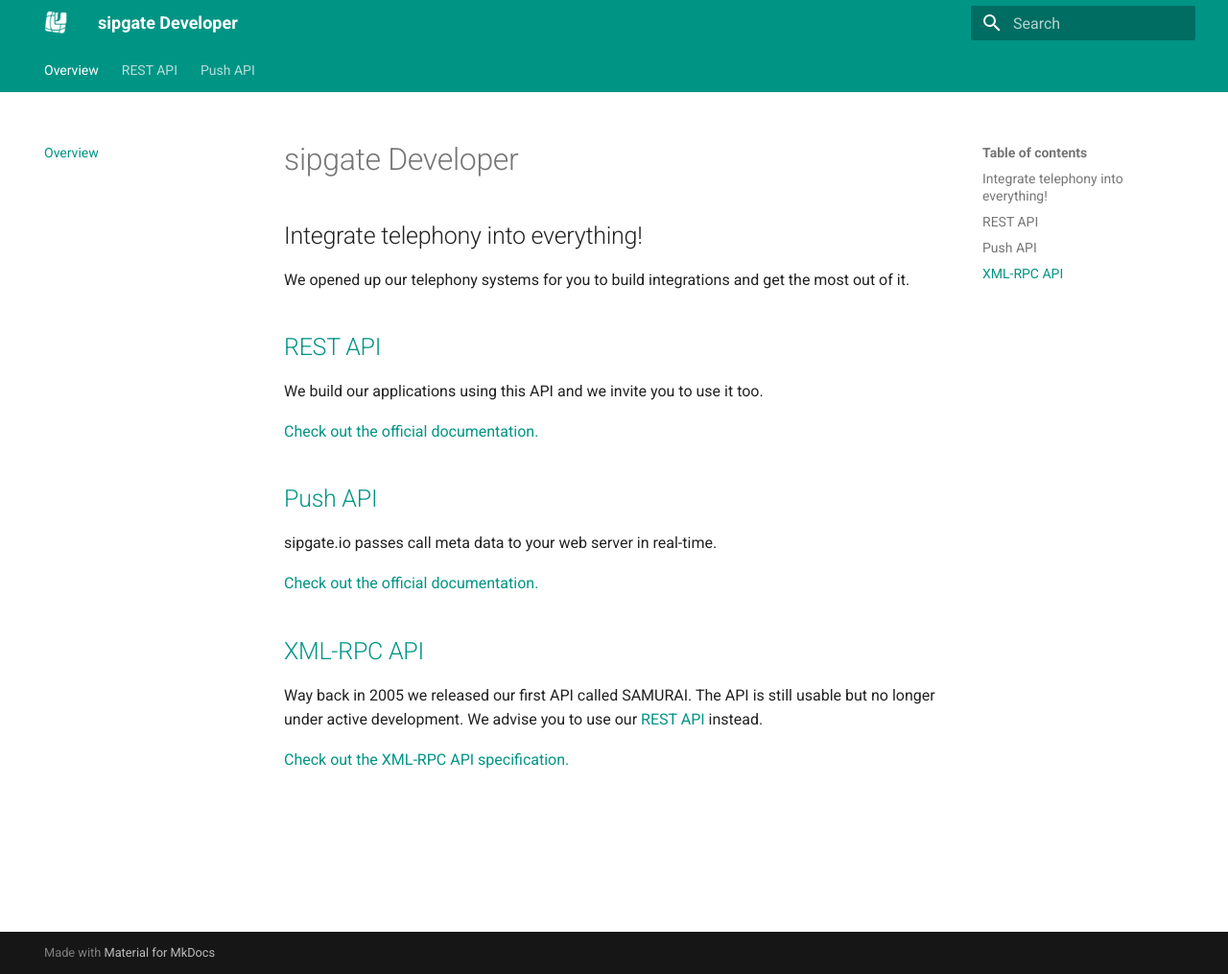
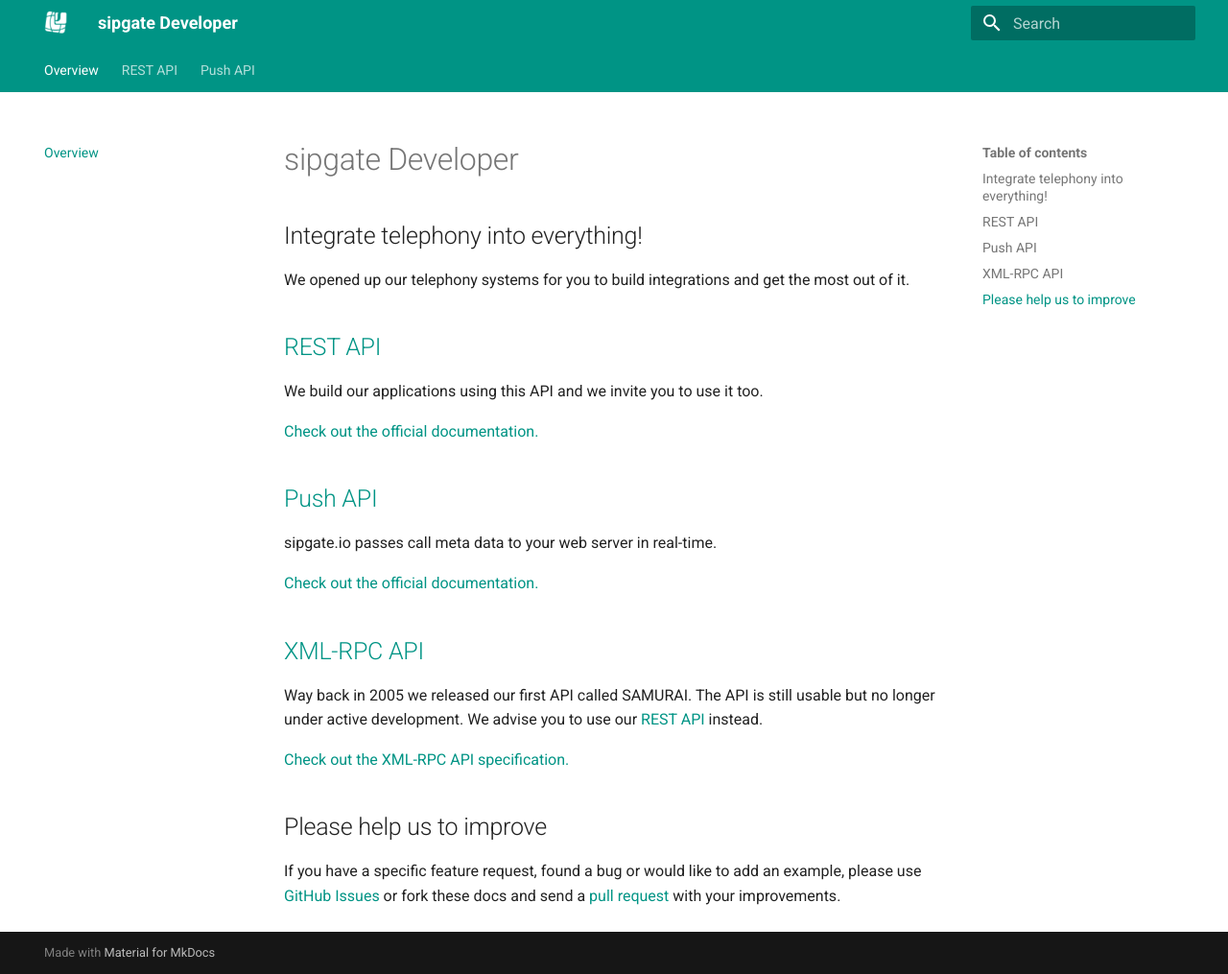
Before and after one commit to sipgate/docs, an MkDocs documentation site: the page built from docs/index.md, in a window 1280 px wide and 1015 px high. Shown: the whole window at 96% size. Built offline with MkDocs 1.6.1 and Material for MkDocs 9.7.7, drawn with Linux system fonts in a browser that asks for light colours; old or Windows-style settings are respelled for this version of MkDocs.

```diff
--- a/docs/index.md
+++ b/docs/index.md
@@ -22,6 +22,11 @@ Way back in 2005 we released our first API called SAMURAI. The API is still usab
 
 [Check out the XML-RPC API specification.][xml-rpc-api]
 
+## Please help us to improve
+
+ If you have a specific feature request, found a bug or would like to add an example, please use [GitHub Issues](https://github.com/sipgate/docs/issues) or fork these docs and send a [pull request](https://github.com/sipgate/docs/pulls) with your improvements.
+
+
 [rest-api]: ./rest-api/authentication.md
 [push-api]: ./push-api/setup.md
 [xml-rpc-api]: http://www.sipgate.de/static/sipgate.de/downloads/api/sipgate_API.pdf
```
Also changed, not shown: README.md (+5 -0 lines), docs/push-api/faq.md (+4 -0 lines).
